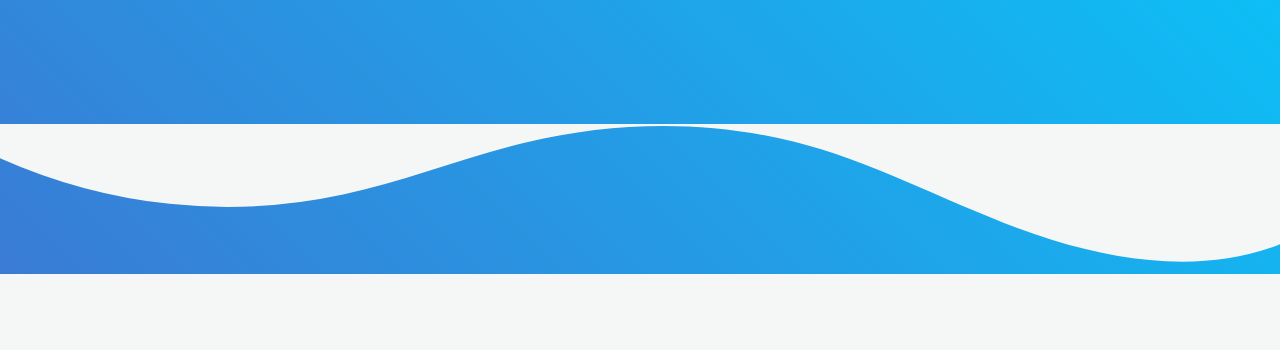
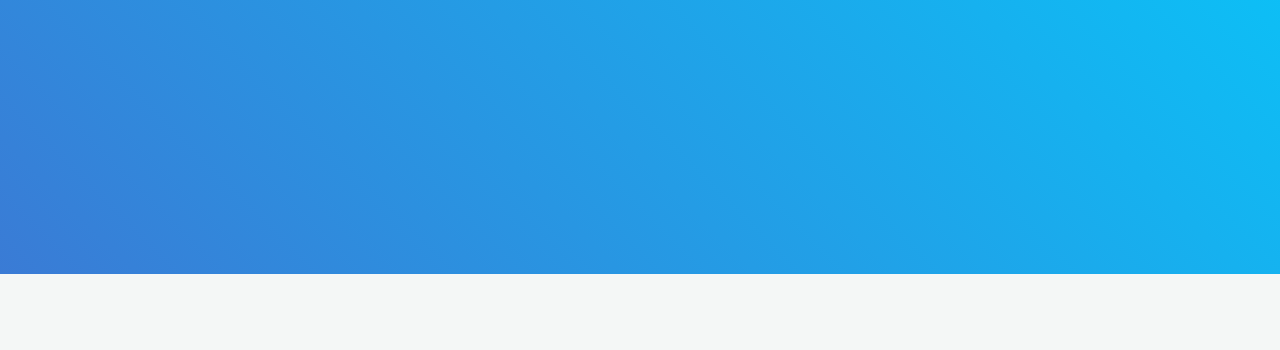
Before and after one commit to amirhossein-dezhboro/AmirDezhboro.github.io, a plain HTML site: page index.html in a window 1280 px wide. Shown: the part 450-800 px from the top of the page. Drawn offline with nearby package versions, Linux system fonts and the light colour scheme.

Commit message:
Update index.html

```diff
--- a/index.html
+++ b/index.html
@@ -36,11 +36,6 @@
                 <div class="hero-image">
                     <img src="pic.png" alt="Amirhossein Dezhboro">
                 </div>
-            </div>
-            <div class="wave">
-                <svg data-name="Layer 1" xmlns="http://www.w3.org/2000/svg" viewBox="0 0 1200 120" preserveAspectRatio="none">
-                    <path d="M321.39,56.44c58-10.79,114.16-30.13,172-41.86,82.39-16.72,168.19-17.73,250.45-.39C823.78,31,906.67,72,985.66,92.83c70.05,18.48,146.53,26.09,214.34,3V0H0V27.35A600.21,600.21,0,0,0,321.39,56.44Z" class="shape-fill"></path>
-                </svg>
             </div>
         </section>
 
```
